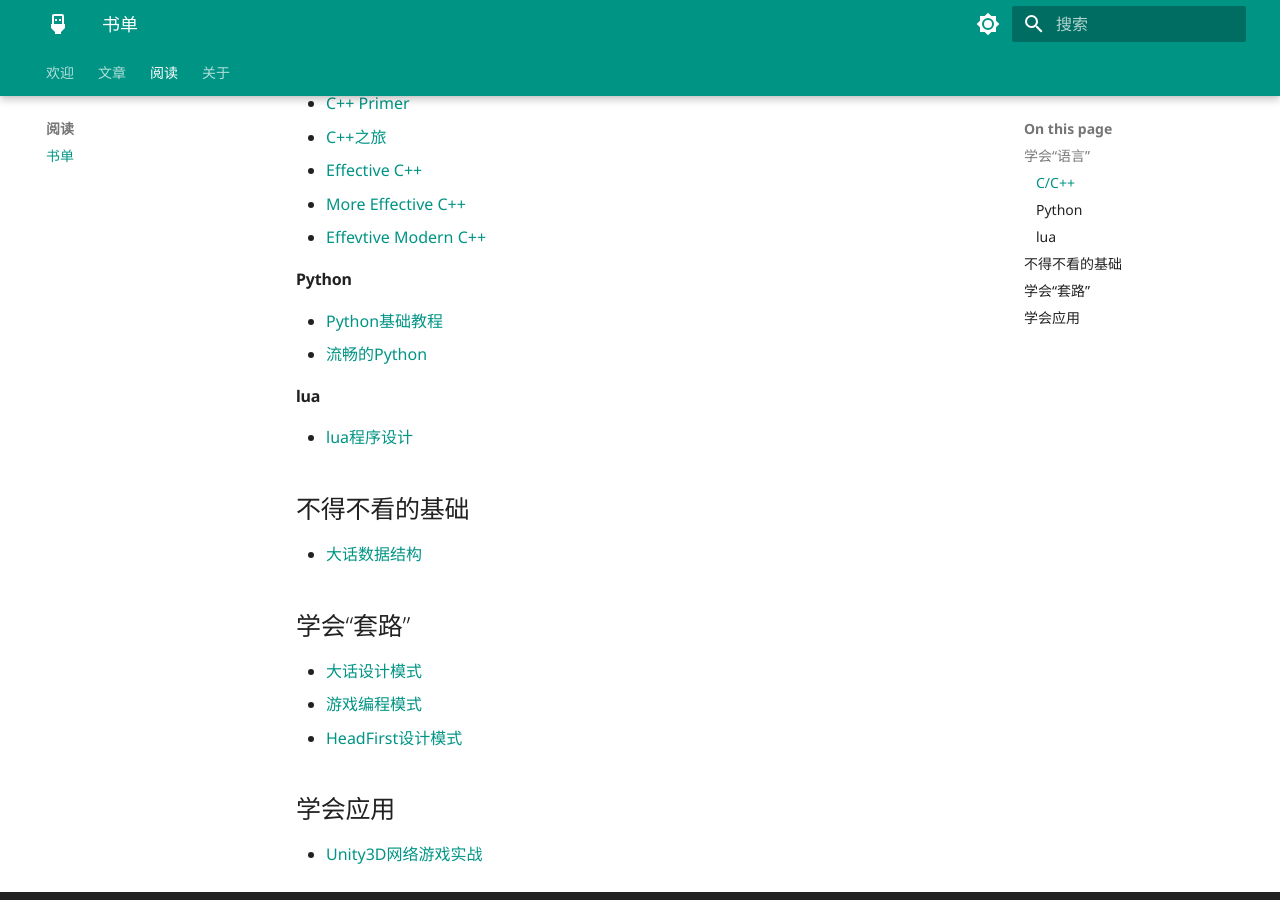
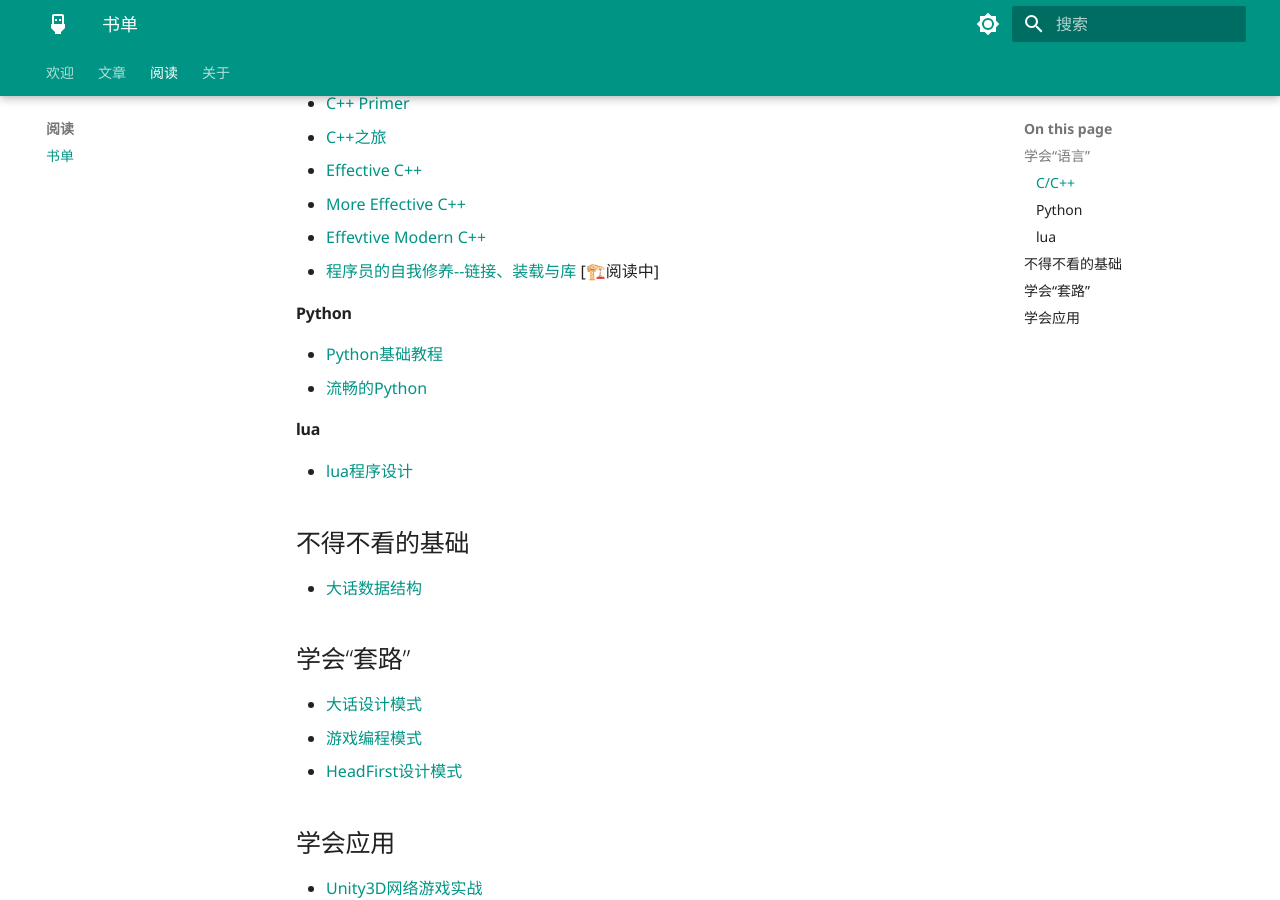
Before and after one commit to AkiyamaZw/neta_note, an MkDocs documentation site: the page built from docs/reading/booklist.md, in a window 1280 px wide and 900 px high, scrolled down 422 px. Built offline with MkDocs 1.6.1 and Material for MkDocs 9.7.7, drawn with Linux system fonts in a browser that asks for light colours; nearby versions of some CDN libraries; library files that are not in the unit come from our copies.

Commit message:
add book xiuyang

```diff
--- a/docs/reading/booklist.md
+++ b/docs/reading/booklist.md
@@ -12,6 +12,7 @@
 * [Effective C++](https://book.douban.com/subject/5387403/)
 * [More Effective C++](https://book.douban.com/subject/5908727/)
 * [Effevtive Modern C++](https://book.douban.com/subject/30178902/)
+* [程序员的自我修养--链接、装载与库](https://book.douban.com/subject/3652388/) [🏗️阅读中]
 
 #### Python
 * [Python基础教程](https://book.douban.com/subject/4866934/)
```
Also changed, not shown: docs/about.md (line endings or trailing spaces).
